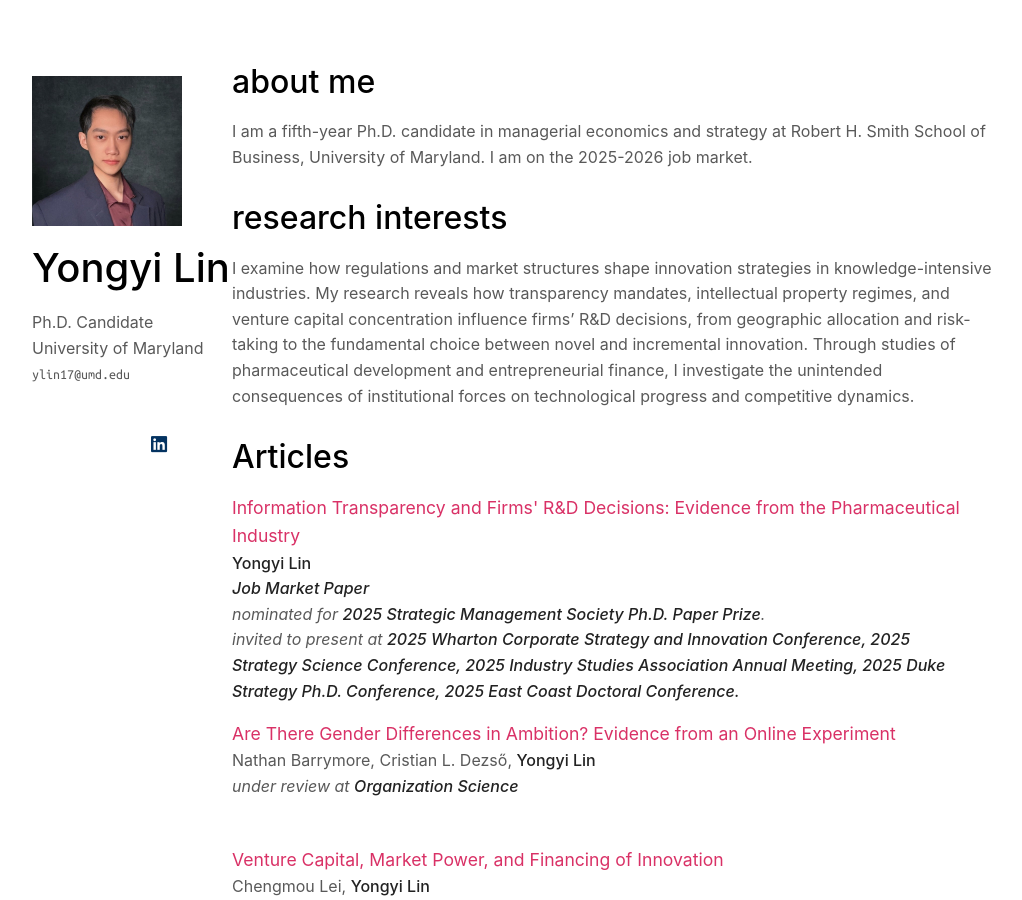
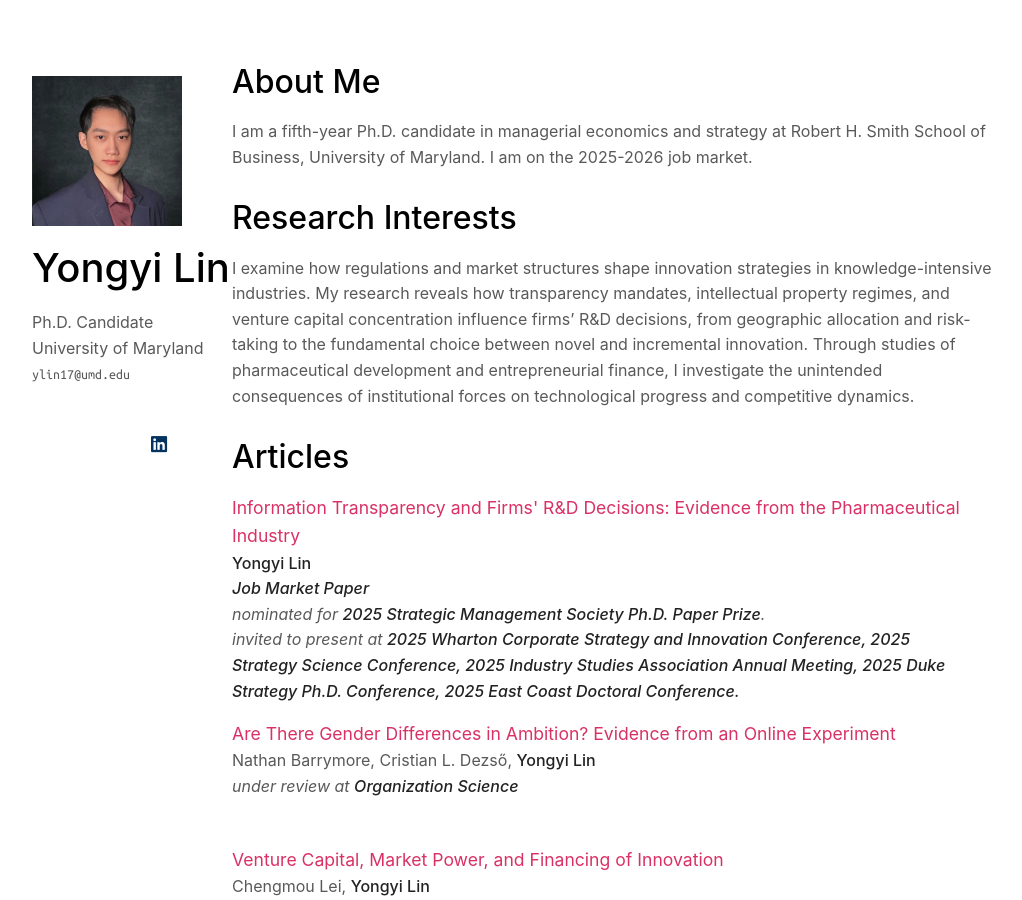
Before and after one commit to yongyi-lin/yongyi-lin.github.io, a Jekyll site: the page built from index.md, in a window 1280 px wide and 900 px high. Shown: the whole window, without its empty margins (128-1150 px from the left). Built offline with Jekyll 4.4.1, drawn with Linux system fonts in a browser that asks for light colours; some web fonts are replaced; a style sheet for code colours, icons or effects is not loaded.

Commit message:
Capitalize About Me and Research Interests headings
Made-with: Cursor

```diff
--- a/index.md
+++ b/index.md
@@ -2,11 +2,11 @@
 layout: homepage
 ---
 
-<h2 id="about-me" style="font-size:2rem;">about me</h2>
+<h2 id="about-me" style="font-size:2rem;">About Me</h2>
 I am a fifth-year Ph.D. candidate in managerial economics and strategy at Robert H. Smith School of Business, University of Maryland. I am on the 2025-2026 job market.
 
 
-<h2 id="research-interests" style="font-size:2rem;">research interests</h2>
+<h2 id="research-interests" style="font-size:2rem;">Research Interests</h2>
 I examine how regulations and market structures shape innovation strategies in knowledge-intensive industries. My research reveals how transparency mandates, intellectual property regimes, and venture capital concentration influence firms' R&D decisions, from geographic allocation and risk-taking to the fundamental choice between novel and incremental innovation. Through studies of pharmaceutical development and entrepreneurial finance, I investigate the unintended consequences of institutional forces on technological progress and competitive dynamics.
 
 {% include_relative _includes/publications.md %}
```
